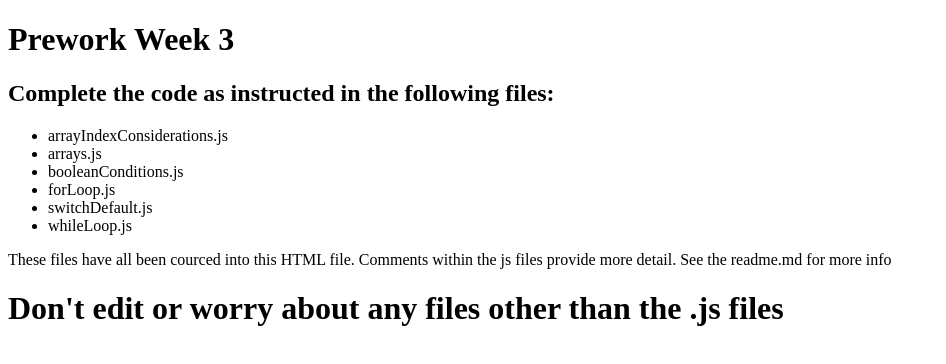
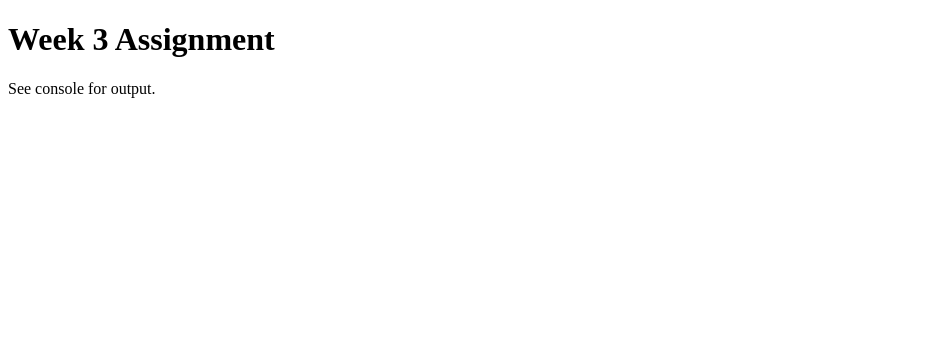
Before and after one commit to skwid138/Prime-prework-week-3, a website: page assignment/index.html in a window 1280 px wide. Shown: the whole page, without its empty margins (0-946 px from the left). Drawn offline with Linux system fonts and the light colour scheme.

Commit message:
updated index.html for consistency

```diff
--- a/assignment/index.html
+++ b/assignment/index.html
@@ -14,19 +14,7 @@
     <script src="whileLoop.js" charset="utf-8"></script>
   </head>
   <body>
-    <h1>Prework Week 3</h1>
-    <h2>Complete the code as instructed in the following files:</h2>
-    <ul>
-      <li>arrayIndexConsiderations.js</li>
-      <li>arrays.js</li>
-      <li>booleanConditions.js</li>
-      <li>forLoop.js</li>
-      <li>switchDefault.js</li>
-      <li>whileLoop.js</li>
-    </ul>
-    <p>
-      These files have all been courced into this HTML file. Comments within the js files provide more detail. See the readme.md for more info
-    </p>
-    <h1>Don't edit or worry about any files other than the .js files</h1>
+    <h1>Week 3 Assignment</h1>
+    <p>See console for output.</p>
   </body>
 </html>
```
